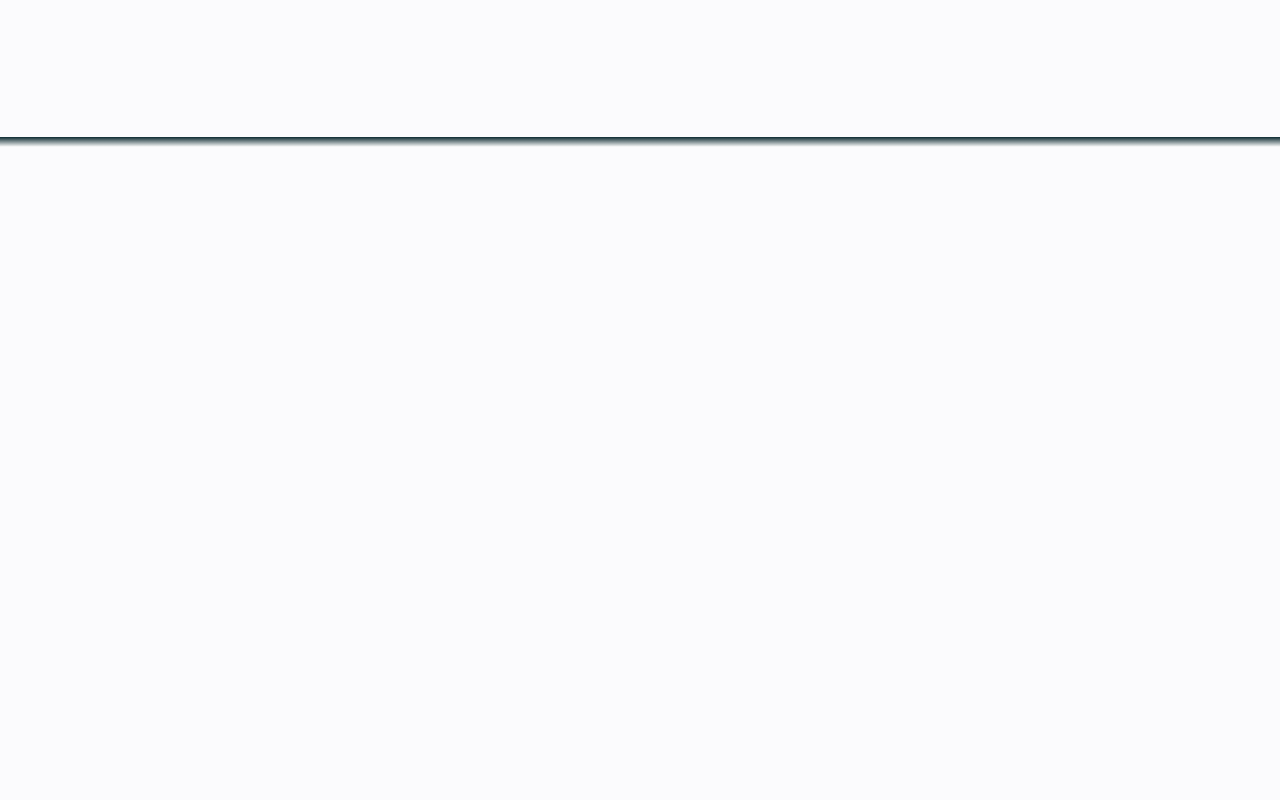
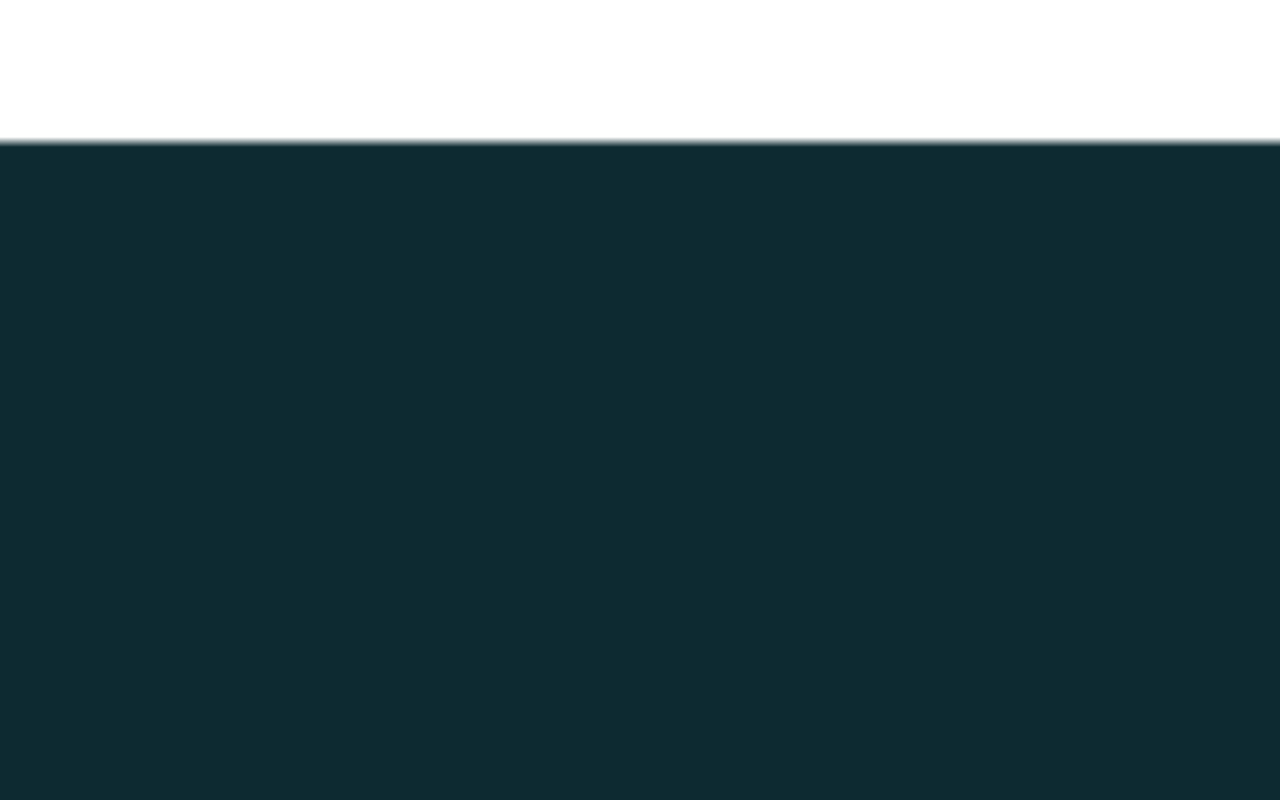
Before and after one commit to Nielsen9000/NAS, a plain HTML site: page index.html in a window 1280 px wide. Shown: the part 4900-5700 px from the top of the page. Drawn offline with Linux system fonts and the light colour scheme.

Commit message:
Flip Company section to dark theme

```diff
--- a/index.html
+++ b/index.html
@@ -706,7 +706,7 @@ p{ margin:0; color:var(--ink-1); }
    ------------------------------------------------------------- */
 .anatomy-section {
   height: 300vh;
-  background: var(--bg-light);
+  background: #ffffff;
   position: relative;
 }
 .anatomy-sticky {
@@ -806,8 +806,8 @@ p{ margin:0; color:var(--ink-1); }
    Company (light)
    ------------------------------------------------------------- */
 .company{
-  background:#fbfbfd;
-  color:var(--dark-ink-0);
+  background:var(--bg-elev);
+  color:var(--ink-0);
   padding:130px 0 80px;
   position:relative;
 }
@@ -818,22 +818,22 @@ p{ margin:0; color:var(--ink-1); }
   align-items:start;
 }
 .company-left p{
-  color:var(--dark-ink-1);
+  color:var(--ink-1);
   font-size:16px;
   line-height:1.75;
   max-width:360px;
   margin-top:24px;
 }
 .company-right h2{
-  color:var(--dark-ink-0);
+  color:var(--ink-0);
   font-family:'Inter', system-ui, -apple-system, sans-serif;
   font-weight:600;
   letter-spacing:-0.02em;
 }
-.company-right h2 .muted-dark{ color:var(--dark-ink-2); }
+.company-right h2 .muted-dark{ color:var(--ink-2); }
 .company-values{
   margin-top:48px;
-  border-top:1px solid var(--line-light);
+  border-top:1px solid var(--line-dark);
   display:grid;
   grid-template-columns:repeat(3, 1fr);
   gap:32px;
@@ -851,7 +851,7 @@ p{ margin:0; color:var(--ink-1); }
   font-family:"JetBrains Mono", ui-monospace, monospace;
   font-size:11px;
   letter-spacing:0.28em;
-  color:var(--dark-ink-2);
+  color:var(--ink-3);
 }
 .value-body .title{
   font-family:'Inter', system-ui, -apple-system, sans-serif;
@@ -859,11 +859,11 @@ p{ margin:0; color:var(--ink-1); }
   font-weight:600;
   letter-spacing:-0.02em;
   line-height:1.2;
-  color:var(--dark-ink-0);
+  color:var(--ink-0);
   margin-bottom:6px;
 }
 .value-body .desc{
-  color:var(--dark-ink-2);
+  color:var(--ink-2);
   font-size:15px;
   line-height:1.6;
   max-width:520px;
@@ -871,17 +871,17 @@ p{ margin:0; color:var(--ink-1); }
 .value-arrow{
   width:38px; height:38px;
   border-radius:50%;
-  border:1px solid var(--line-light);
+  border:1px solid rgba(243,247,248,0.18);
   display:grid; place-items:center;
-  color:var(--dark-ink-1);
+  color:var(--ink-0);
   align-self:flex-start;
   margin-top:8px;
   transition:background-color .25s ease, color .25s ease, transform .3s var(--ease-spring), border-color .25s ease;
 }
 .value-row:hover .value-arrow{
-  background:var(--dark-ink-0);
-  color:#fff;
-  border-color:var(--dark-ink-0);
+  background:var(--ink-0);
+  color:var(--bg-elev);
+  border-color:var(--ink-0);
   transform:translate(2px,-2px);
 }
 
@@ -1429,7 +1429,7 @@ p{ margin:0; color:var(--ink-1); }
   </div>
 </section>
 
-<div class="section-divider section-divider--dark-to-light" aria-hidden="true"></div>
+<div class="section-divider section-divider--light-to-dark" aria-hidden="true"></div>
 
 <!-- =========================================
      5. COMPANY
@@ -1494,8 +1494,6 @@ p{ margin:0; color:var(--ink-1); }
     </div>
   </div>
 </section>
-
-<div class="section-divider section-divider--light-to-dark" aria-hidden="true"></div>
 
 <!-- =========================================
      6. CONTACT
```
